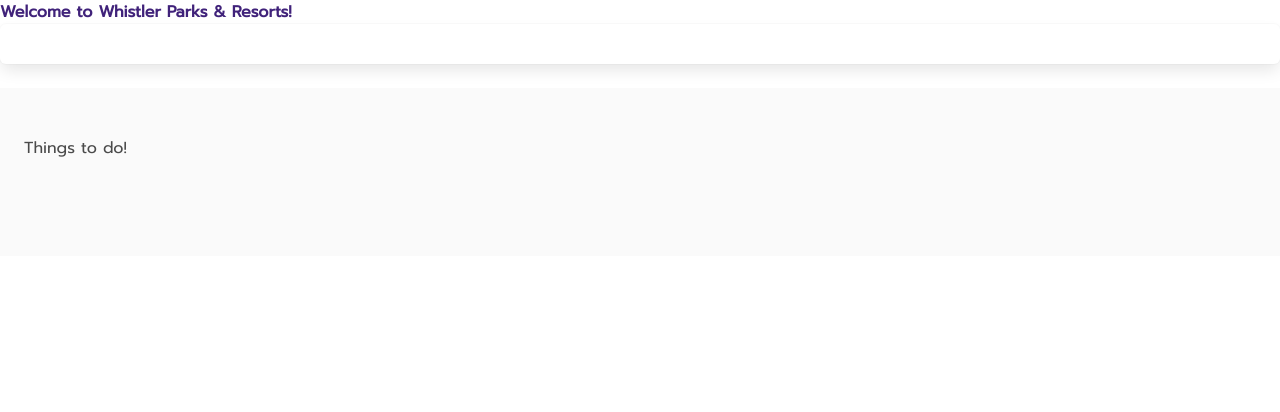
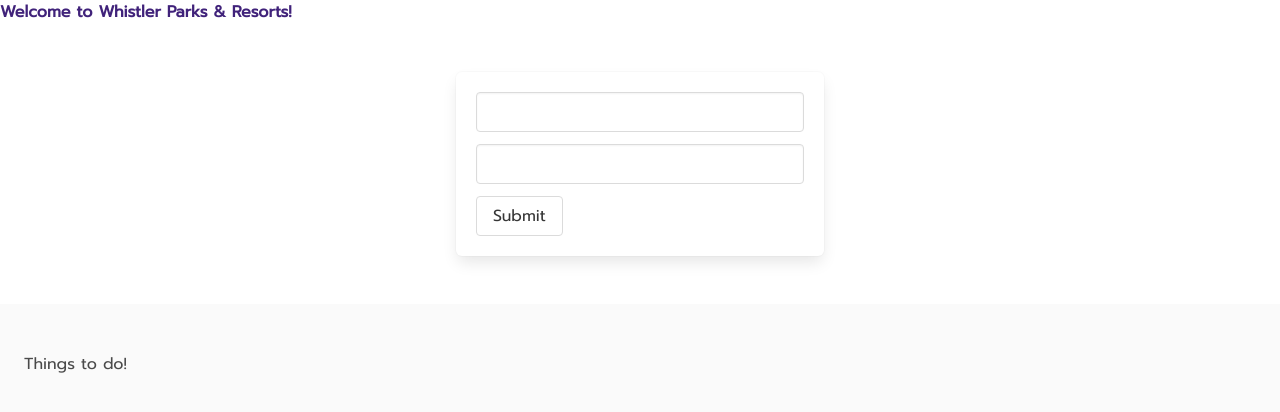
Before and after one commit to whistler-parks-and-resorts/wpr-client, a React (Create React App) app: page / in a window 1280 px wide. Shown: the top 412 px of the page. Built offline with nearby package versions, Linux system fonts and the light colour scheme.

Commit message:
more basic components

```diff
--- a/src/common/index.ts
+++ b/src/common/index.ts
@@ -1,5 +1,7 @@
 export { default as Columns } from "./layout/columns/Columns";
 export { default as Column } from "./layout/column/Column";
+export { default as Section } from "./layout/section/Section";
+export { default as Container } from "./layout/container/Container";
 export { default as Box } from "./elements/box/Box";
 export { default as InputField } from "./forms/input-field/InputField";
 export { default as InputControl } from "./forms/input-control/InputControl";
--- /dev/null
+++ b/src/common/interfaces/OptionalChildren.ts
@@ -0,0 +1,5 @@
+import { ReactNode } from "react";
+
+export default interface OptionalChildren {
+  children?: ReactNode;
+}
--- a/src/common/layout/column/Column.tsx
+++ b/src/common/layout/column/Column.tsx
@@ -1,6 +1,6 @@
-import RequiredChildren from "../../interfaces/RequiredChildren";
+import OptionalChildren from "../../interfaces/OptionalChildren";
 
-const Column: React.FC<RequiredChildren> = ({ children }: RequiredChildren) => {
+const Column: React.FC<OptionalChildren> = ({ children }: OptionalChildren) => {
   return <div className="column">{children}</div>;
 };
 
--- /dev/null
+++ b/src/common/layout/container/Container.tsx
@@ -0,0 +1,7 @@
+import RequiredChildren from "../../interfaces/RequiredChildren";
+
+const Container: React.FC<RequiredChildren> = ({ children }: RequiredChildren) => {
+  return <div className="container">{children}</div>;
+};
+
+export default Container;
--- /dev/null
+++ b/src/common/layout/section/Section.tsx
@@ -0,0 +1,7 @@
+import RequiredChildren from "../../interfaces/RequiredChildren";
+
+const Section: React.FC<RequiredChildren> = ({ children }: RequiredChildren) => {
+  return <div className="section">{children}</div>;
+};
+
+export default Section;
--- a/src/features/customers/create-customer/CreateCustomer.tsx
+++ b/src/features/customers/create-customer/CreateCustomer.tsx
@@ -1,9 +1,48 @@
-import { Box } from "../../../common";
+import React, { useState } from "react";
+import { Box, InputControl, InputField } from "../../../common";
+import { eventStringValue, ValueDefaults } from "../../../utilities";
+
+const handleOnSubmit = (event: React.FormEvent): void => {
+  console.log("I got the event", event);
+
+  event.preventDefault();
+};
 
 const CreateCustomer: React.FC = () => {
+  const [username, setUsername] = useState<string>(ValueDefaults.String);
+  const [password, setPassword] = useState<string>(ValueDefaults.String);
+
   return (
     <Box>
-      <form></form>
+      <form onSubmit={handleOnSubmit}>
+        <InputField>
+          <InputControl>
+            <input
+              className="input"
+              type="text"
+              value={username}
+              onInput={(event): void => setUsername(eventStringValue(event))}
+            />
+          </InputControl>
+        </InputField>
+        <InputField>
+          <InputControl>
+            <input
+              className="input"
+              type="text"
+              value={password}
+              onInput={(event): void => setPassword(eventStringValue(event))}
+            />
+          </InputControl>
+        </InputField>
+        <InputField>
+          <InputControl>
+            <button className="button" type="submit">
+              Submit
+            </button>
+          </InputControl>
+        </InputField>
+      </form>
     </Box>
   );
 };
--- a/src/features/customers/create-customer/CreateCustomerContainer.tsx
+++ b/src/features/customers/create-customer/CreateCustomerContainer.tsx
@@ -1,7 +1,20 @@
+import { Column, Columns, Container, Section } from "../../../common";
 import CreateCustomer from "./CreateCustomer";
 
 const CreateCustomerContainer: React.FC = () => {
-  return <CreateCustomer />;
+  return (
+    <Section>
+      <Container>
+        <Columns>
+          <Column />
+          <Column>
+            <CreateCustomer />
+          </Column>
+          <Column />
+        </Columns>
+      </Container>
+    </Section>
+  );
 };
 
 export default CreateCustomerContainer;
--- /dev/null
+++ b/src/utilities/index.ts
@@ -0,0 +1,2 @@
+export { default as ValueDefaults } from "./miscellaneous/ValueDefaults";
+export { eventStringValue } from "./miscellaneous/FormHelpers";
--- /dev/null
+++ b/src/utilities/miscellaneous/FormHelpers.ts
@@ -0,0 +1,5 @@
+import React from "react";
+
+export function eventStringValue(event: React.FormEvent<HTMLInputElement>): string {
+  return (event.target as HTMLInputElement).value;
+}
--- /dev/null
+++ b/src/utilities/miscellaneous/ValueDefaults.ts
@@ -0,0 +1,7 @@
+const ValueDefaults = {
+  String: "",
+  Number: 0,
+  Boolean: false,
+};
+
+export default ValueDefaults;
```
Also changed, not shown: .eslintrc.json.
